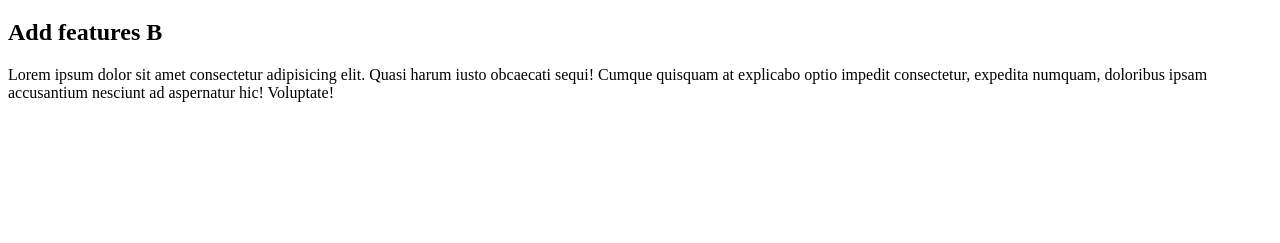
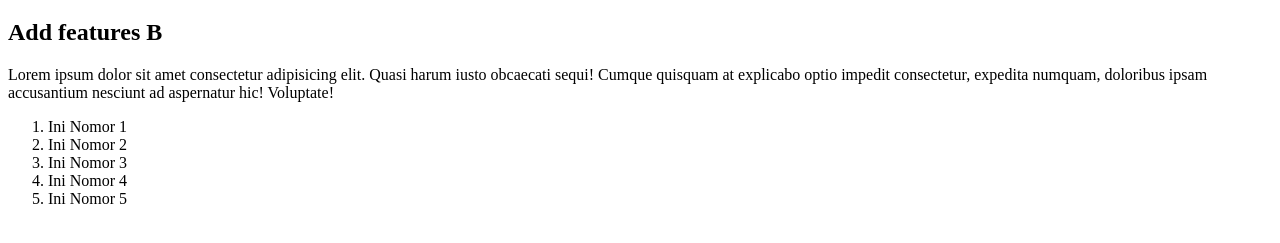
Before and after one commit to ikimukti/section2-praktikum-git, a plain HTML site: page index.html in a window 1280 px wide. Shown: the part 61-304 px from the top of the page. Drawn offline with Linux system fonts and the light colour scheme.

Commit message:
Add ordered list in features A

```diff
--- a/index.html
+++ b/index.html
@@ -10,5 +10,12 @@
     <h1>Branch Development</h1>
     <h2>Add features B</h2>
     <p>Lorem ipsum dolor sit amet consectetur adipisicing elit. Quasi harum iusto obcaecati sequi! Cumque quisquam at explicabo optio impedit consectetur, expedita numquam, doloribus ipsam accusantium nesciunt ad aspernatur hic! Voluptate!</p>
+    <ol>
+        <li>Ini Nomor 1</li>
+        <li>Ini Nomor 2</li>
+        <li>Ini Nomor 3</li>
+        <li>Ini Nomor 4</li>
+        <li>Ini Nomor 5</li>
+    </ol>
 </body>
 </html>
```
